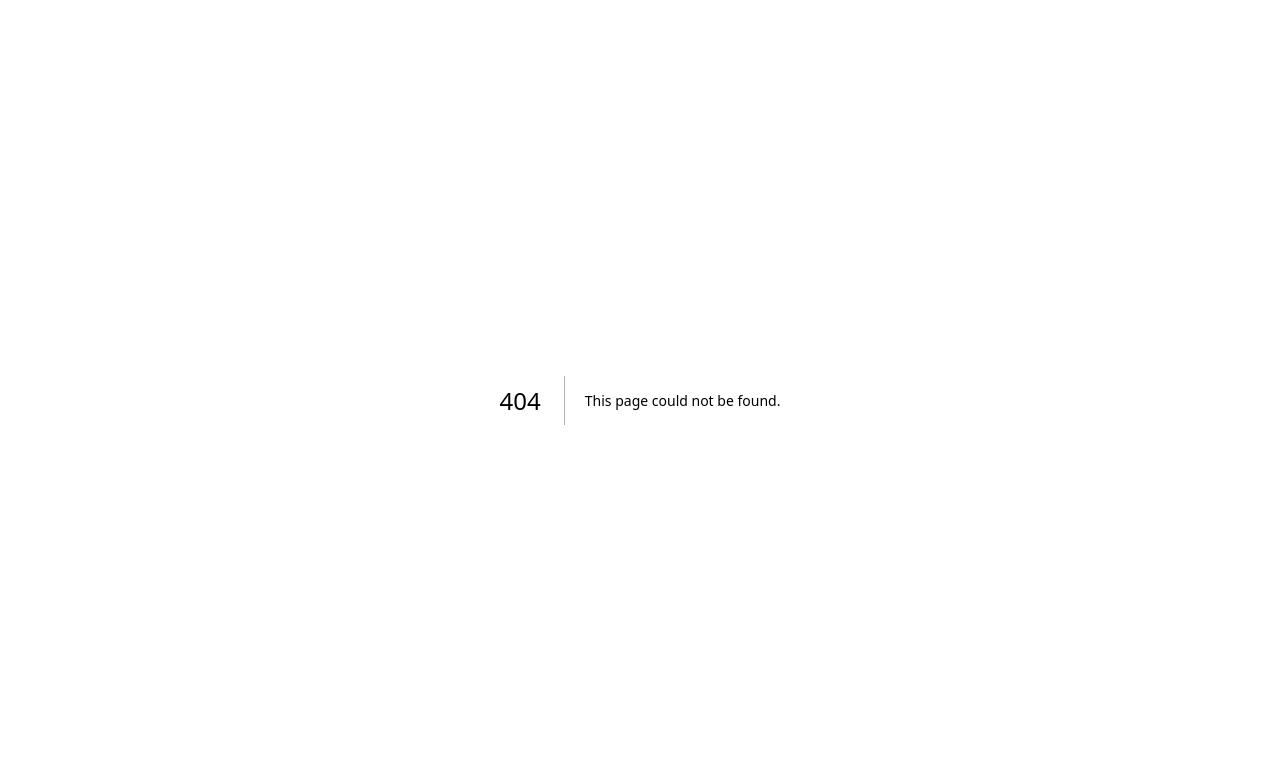
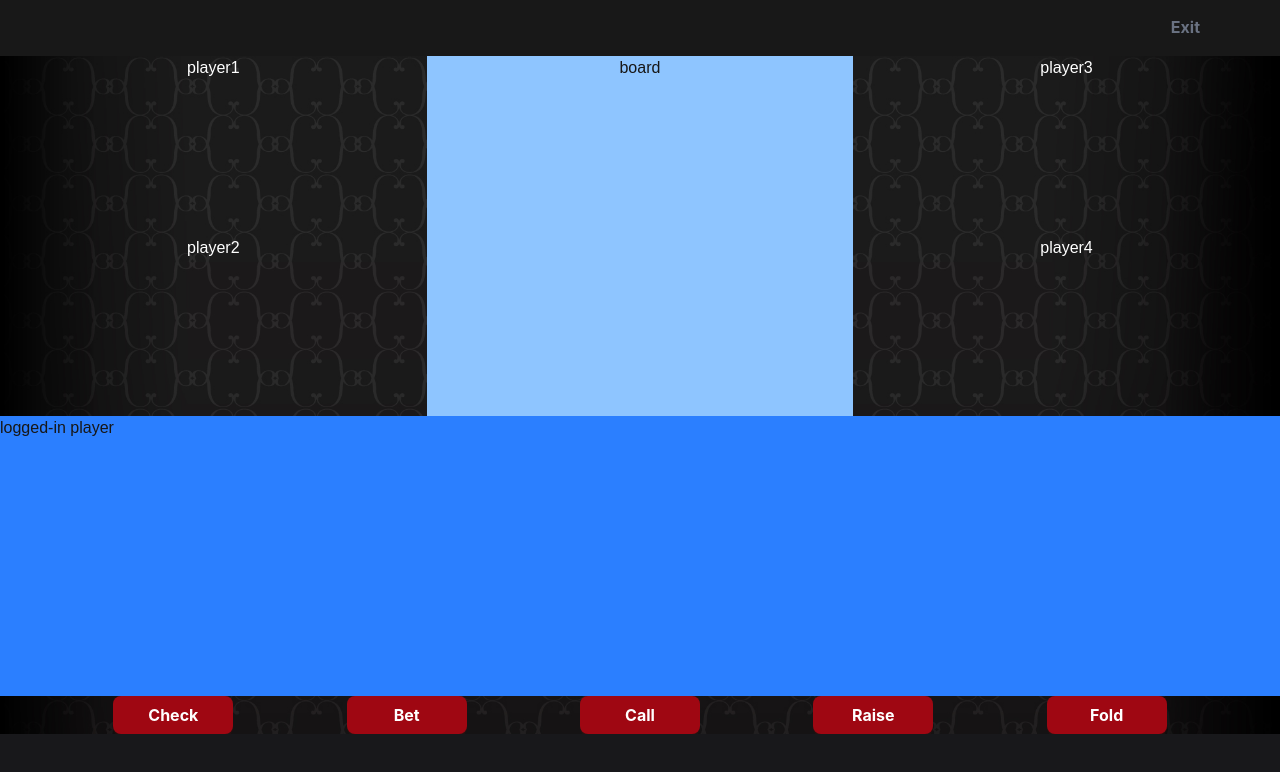
Before and after one commit to GlichPoker/Glich_Poker_Frontend, a Next.js app: page /lobby/1 in a window 1280 px wide. Before the commit this address had no page. Shown: the top 772 px of the page. Built offline with nearby package versions, Linux system fonts and the light colour scheme; what @ant-design/nextjs-registry would draw is missing.

Commit message:
add lobby list to main page, layout inside lobby #8

```diff
--- a/app/components/main/lobbyList.tsx
+++ b/app/components/main/lobbyList.tsx
@@ -1,6 +1,7 @@
 "use client";
 import React from "react";
 import { Card, Button } from "antd";
+import { useRouter } from "next/navigation";
 
 const { Meta } = Card;
 
@@ -8,6 +9,7 @@ const dummyLobbies = [
     { id: "1", title: "lobby name 1", description: "custom rule 1" },
     { id: "2", title: "lobby name 2", description: "custom rule 2" },
     { id: "3", title: "lobby name 3", description: "custom rule 3" },
+
 ];
 
 const imgList = [
@@ -18,24 +20,38 @@ const imgList = [
     { id: "5", weather: "cloudy", src: "/images/cloudy.jpg" }
 ];
 
+// Todo: need to revised after applying weather API
 const getRandomImage = () => {
     const randomId = Math.floor(Math.random() * 5) + 1; // create 1~5 number
     return imgList.find((img) => img.id === randomId.toString())?.src;
 };
 
-const LobbyList: React.FC = () => {
+
+const LobbyList = () => {
+    const router = useRouter();
+
     return (
-        <div className="w-full p-4" style={{ backgroundColor: '#181818' }}>
-            <div className="flex flex-wrap gap-4">
+        <div className="w-full min-h-full bg-[#181818] p-4">
+            <div className="flex flex-wrap gap-4 bg-[#181818]">
                 {dummyLobbies.map((lobby) => {
-                    const randomImage = getRandomImage(); // 각 로비마다 랜덤 이미지 가져오기
+                    const randomImage = getRandomImage();
 
                     return (
                         <Card
                             key={lobby.id}
-                            style={{ width: 300 }}
-                            cover={<img alt="lobby cover" src={randomImage} style={{ width: "100%", height: "200px", objectFit: "cover" }} />}
-                            actions={[<Button type="primary" key="join">Join</Button>]}
+                            className="w-[300px] overflow-hidden rounded-lg"
+                            cover={
+                                <img
+                                    alt="lobby cover"
+                                    src={randomImage}
+                                    className="w-full h-[200px] object-cover"
+                                />
+                            }
+                            actions={[
+                                <div key="join" className="w-full flex justify-center bg-[#181818]">
+                                    <Button type="primary" key="join" onClick={() => router.push(`/lobby/${lobby.id}`)}>Join</Button>
+                                </div>
+                            ]}
                         >
                             <Meta
                                 title={<span className="text-white">{lobby.title}</span>}
@@ -48,5 +64,4 @@ const LobbyList: React.FC = () => {
         </div>
     );
 };
-
 export default LobbyList;
--- /dev/null
+++ b/app/lobby/[id]/page.tsx
@@ -0,0 +1,70 @@
+"use client";
+
+import { useParams, useRouter } from "next/navigation";
+import { useEffect, useRef } from "react";
+import { message, Button } from "antd";
+import "@ant-design/v5-patch-for-react-19";
+
+const LobbyPage = () => {
+    const params = useParams();
+    const router = useRouter();
+    const lobbyId = params.id;
+    const messageDisplayed = useRef(false);
+
+    // Use a ref to track if message has been shown
+    useEffect(() => {
+        if (lobbyId && !messageDisplayed.current) {
+            message.success(`You entered lobby ${lobbyId}!`);
+            messageDisplayed.current = true;
+        }
+    }, [lobbyId]);
+
+    return (
+        <div className="flex flex-col w-full h-auto">
+            {/* nav bar - exit button*/}
+            <nav className="flex flex-row h-14 justify-between items-center bg-[#181818]">
+                <div className="flex flex-row justify-end w-[95%] h-[40px] ">
+                    <Button type="link" className="!text-gray-500 !font-bold" onClick={() => router.push("/main")}>Exit</Button>
+                </div>
+            </nav>
+            <div className="bg-[url('/images/poker-table.jpg')] bg-cover bg-center relative">
+                <div className="flex flex-row w-full h-auto">
+                    {/* left - other player 1,2 */}
+                    <div className="flex flex-col items-center w-[33.33%]">
+                        <section className="text-white h-45">player1</section>
+                        <section className="text-white h-45">player2</section>
+                    </div>
+
+
+                    {/* center - board */}
+                    <div className="flex flex-col items-center w-[33.33%] bg-blue-300">
+                        <section>board</section>
+                    </div>
+
+                    {/* right - other player 3,4 */}
+                    <div className="flex flex-col items-center w-[33.33%]">
+                        <section className="text-white h-45">player3</section>
+                        <section className="text-white h-45">player4</section>
+                    </div>
+                </div>
+                {/* my play */}
+                <div className="flex flex-row w-full h-70 bg-blue-500">
+                    logged-in player
+                </div>
+                {/* my play */}
+                <div className="flex flex-row w-full h-auto justify-evenly ">
+                    <Button type="primary" className="w-[120px] !font-bold">Check</Button>
+                    <Button type="primary" className="w-[120px] !font-bold">Bet</Button>
+                    <Button type="primary" className="w-[120px] !font-bold">Call</Button>
+                    <Button type="primary" className="w-[120px] !font-bold">Raise</Button>
+                    <Button type="primary" className="w-[120px] !font-bold">Fold</Button>
+
+                </div>
+
+            </div>
+        </div>
+
+    );
+};
+
+export default LobbyPage;
--- a/app/main/page.tsx
+++ b/app/main/page.tsx
@@ -103,7 +103,7 @@ const Main: React.FC = () => {
                     </div>
                 </div>
 
-                <div className="grid grid-cols-3 gap-4 h-150 bg-[#181818]">
+                <div className="grid grid-cols-3 gap-4 h-150 min-h-screen bg-[#181818]">
                     {/* left side - friends' online status, text chat */}
                     <div className="flex-col bg-amber-300">
                         <div>friends' online status</div>
@@ -111,9 +111,11 @@ const Main: React.FC = () => {
                     </div>
 
                     {/* right side - leader board, lobby list */}
-                    <div className="col-span-2 !mr-5 !gap-5">
+                    <div className="col-span-2 !mr-5 bg-[#181818]">
                         <Leaderboard />
-                        <LobbyList />
+                        <div className="!mt-10 bg-[#181818]">
+                            <LobbyList />
+                        </div>
                     </div>
                 </div>
             </main>
```
Also changed, not shown: public/images/poker-table.jpg (added).
